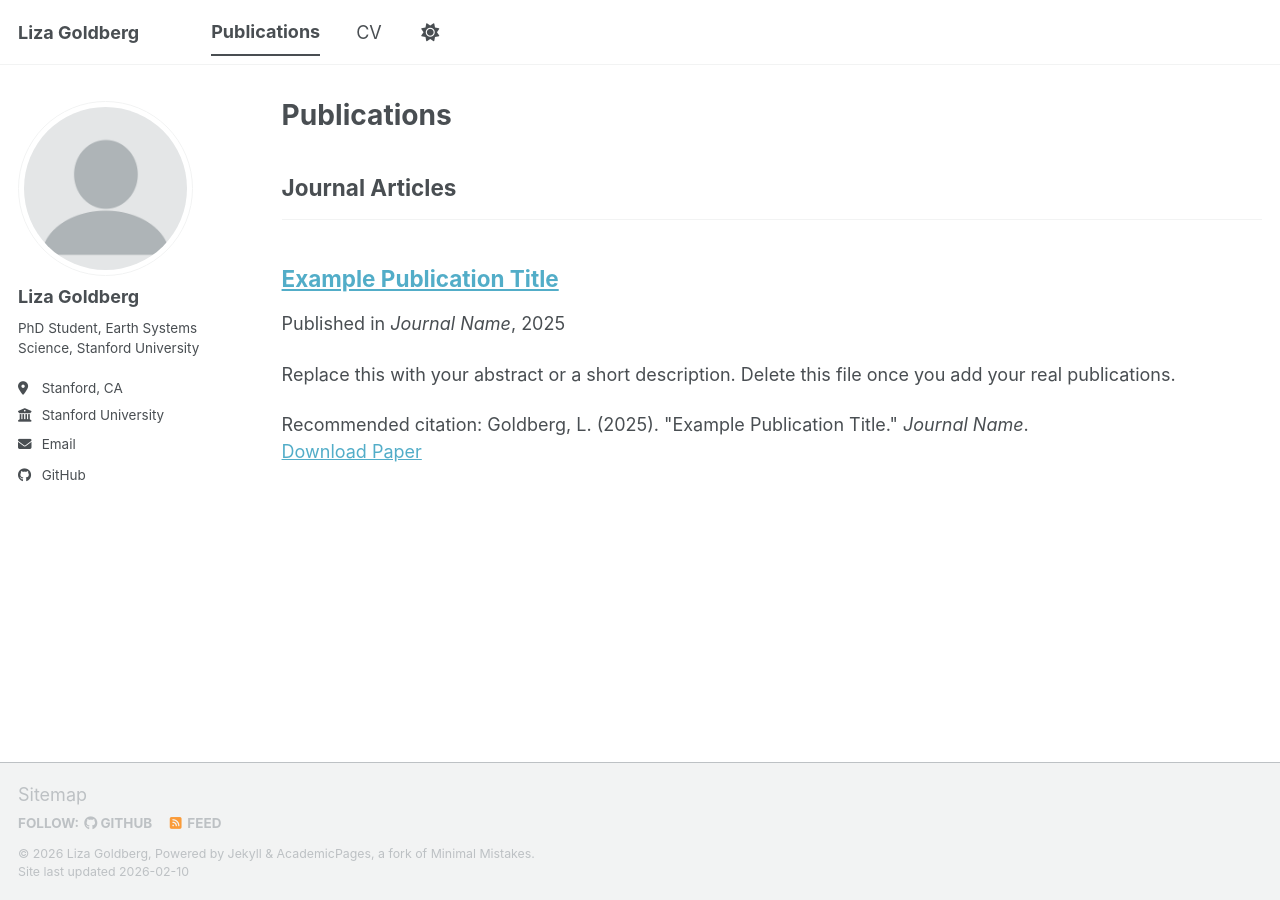
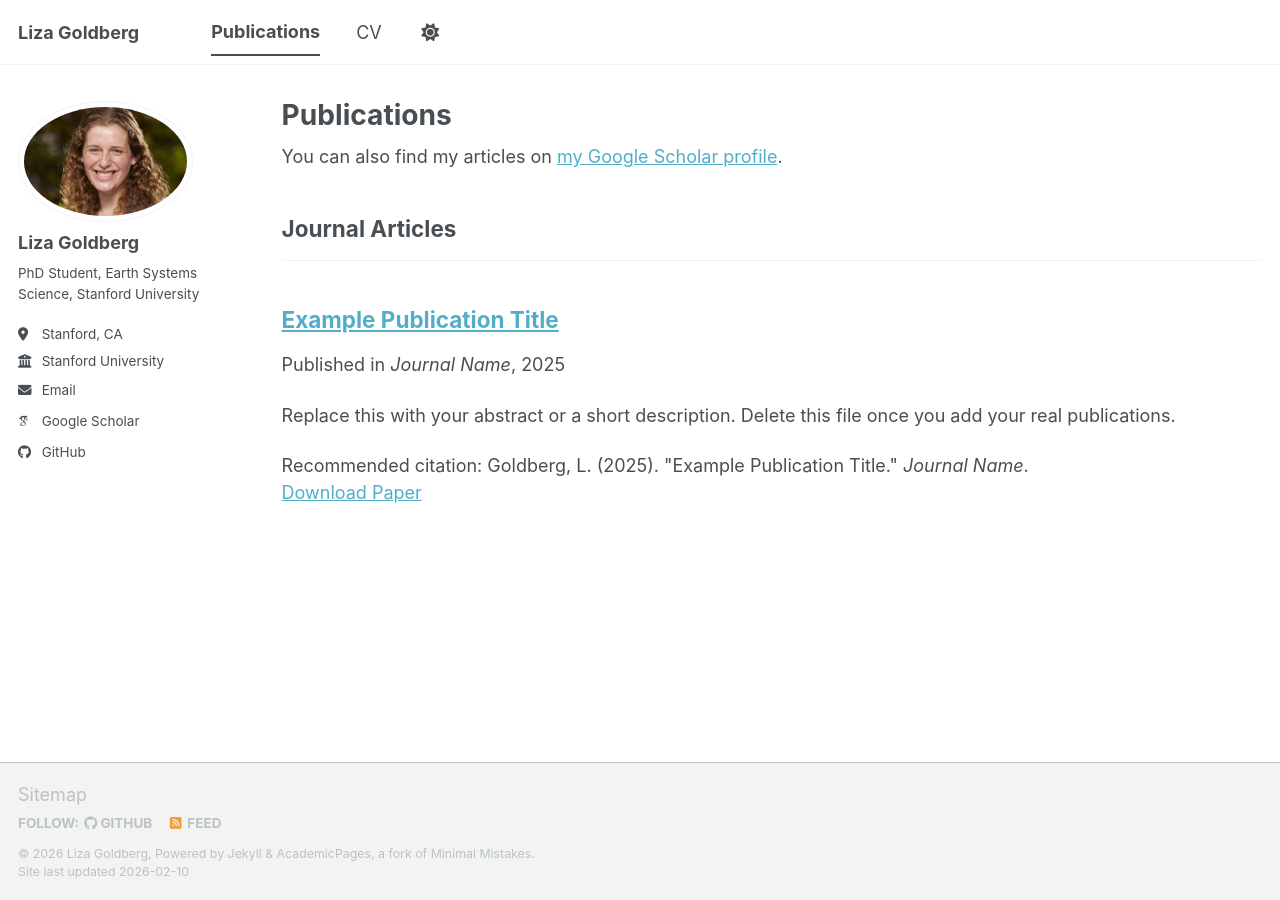
Before and after one commit to lizaagoldberg/lizaagoldberg.github.io, a Jekyll site: the page built from _pages/publications.html, in a window 1280 px wide. Built offline with Jekyll 4.4.1, drawn with Linux system fonts in a browser that asks for light colours; some web fonts are replaced; a script bundle is joined from its source files by our own code; library files that are not in the unit come from our copies; some of the changed lines change nothing that is shown.

Commit message:
Adjustments: delete pictures. Add profile picture. Attempt at troubleshooting rendering issues.

```diff
--- a/_config.yml
+++ b/_config.yml
@@ -13,16 +13,16 @@ title                    : "Liza Goldberg"
 title_separator          : "-"
 name                     : &name "Liza Goldberg"
 description              : &description "Liza Goldberg's academic website"
-url                      : https://lizagoldberg.github.io
+url                      : https://lizaagoldberg.github.io
 baseurl                  : ""
-repository               : "lizagoldberg/lizagoldberg.github.io"
+repository               : "lizaagoldberg/lizagoldberg.github.io"
 
 # Site Author - The following control what appear as part of the author content on the side bar.
 #               If a field is blank the icon and link will not appear, otherwise it will be shown.
 #               Additional customization can be done by editing /_includes/author-profile.html
 author:
   # Biographic information
-  avatar           : "profile.png"
+  avatar           : "profile.jpeg"
   name             : "Liza Goldberg"
   pronouns         :
   bio              : "PhD Student, Earth Systems Science, Stanford University"
@@ -34,7 +34,7 @@ author:
   # Academic websites
   academia         : # URL
   arxiv            : # URL - Update with the correct link to your profile
-  googlescholar    : # URL
+  googlescholar    : "https://scholar.google.com/citations?user=fTTlWBQAAAAJ&hl=en"
   inspire-hep      : # URL
   impactstory      : # URL
   orcid            : # URL
@@ -50,7 +50,7 @@ author:
   bitbucket        : # Username - Update with your username on the site
   codepen          : # Username
   dribbble         : # Username
-  github           : "lizagoldberg"
+  github           : "lizaagoldberg"
   kaggle           : # Username
   stackoverflow    : # User number or user number and name (i.e., use "1" or "1/jeff-atwood")
 
```
Also changed, not shown: images/500x300.png (deleted), images/bio-photo-2.jpg (deleted), images/bio-photo.jpg (deleted), images/biophoto.jpeg (deleted), images/editing-talk.png (deleted), images/profile.jpeg (added), images/profile.png (deleted).
